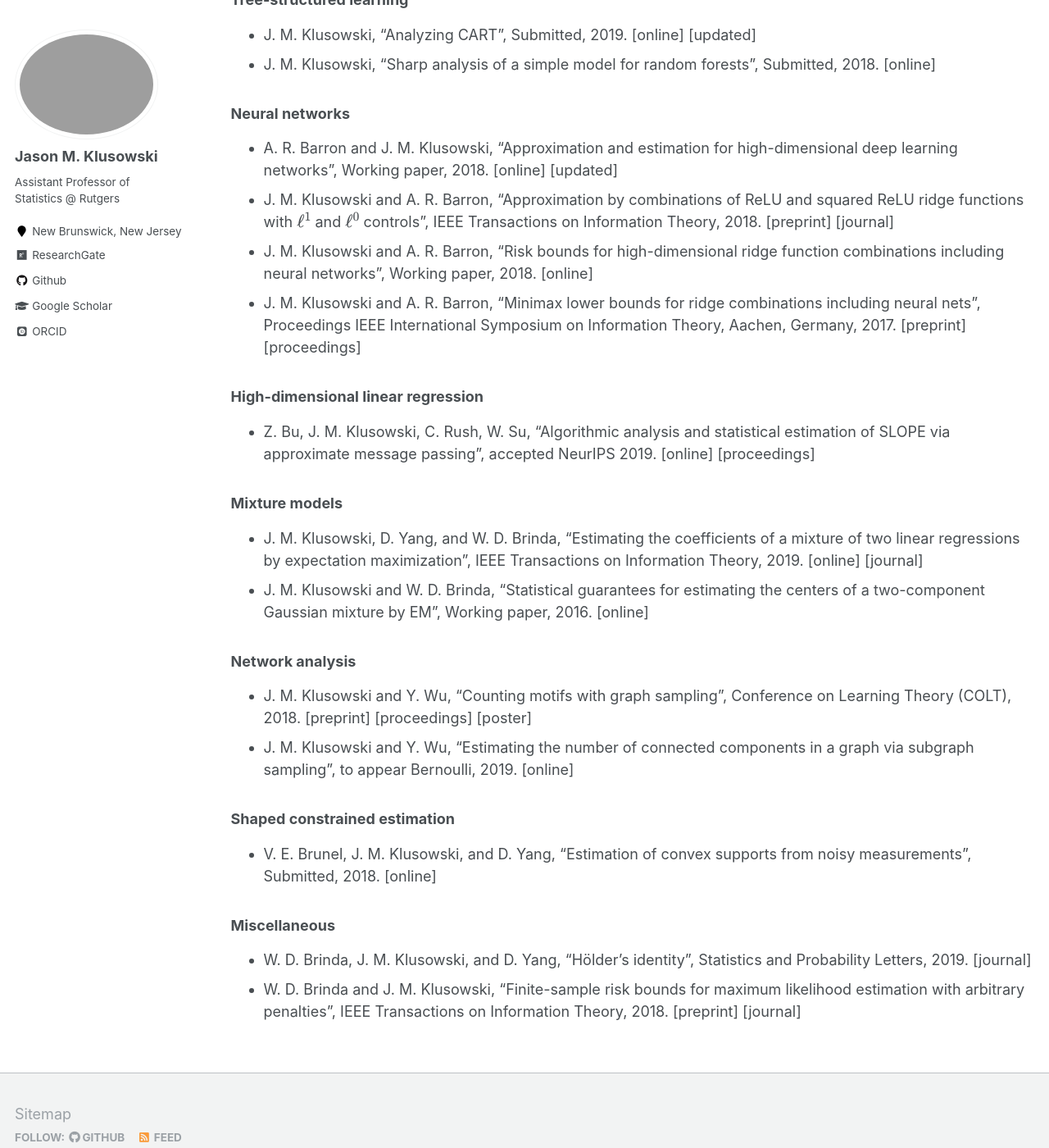
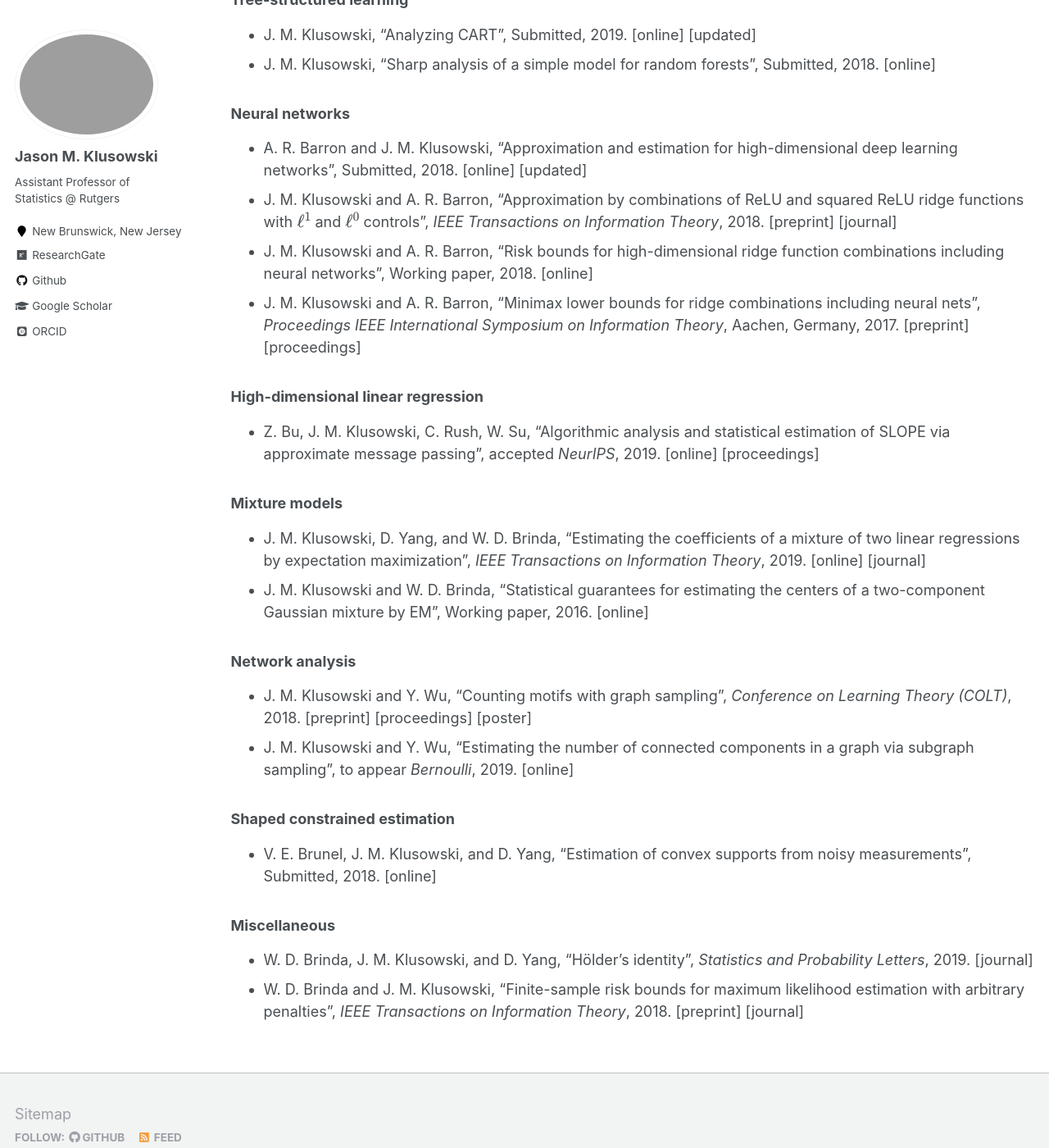
Before and after one commit to jasonklusowski/jasonklusowski.github.io, a Jekyll site: the page built from _pages/publications.md, in a window 1280 px wide and 1400 px high, scrolled down 238 px. Shown: the whole window at 82% size. Built offline with Jekyll 4.4.1, drawn with Linux system fonts in a browser that asks for light colours; some web fonts are replaced; formulas are drawn with MathJax 3.

Commit message:
Update publications.md

```diff
--- a/_pages/publications.md
+++ b/_pages/publications.md
@@ -14,24 +14,24 @@ You can also find my articles on my [Google Scholar profile](https://scholar.goo
 
 ### Neural networks
 
-* A. R. Barron and J. M. Klusowski, "Approximation and estimation for high-dimensional deep learning networks", Working paper, 2018. [online] [updated]
-* J. M. Klusowski and A. R. Barron, "Approximation by combinations of ReLU and squared ReLU ridge functions with $\ell^1$ and $\ell^0$ controls", IEEE Transactions on Information Theory, 2018. [preprint] [journal]
+* A. R. Barron and J. M. Klusowski, "Approximation and estimation for high-dimensional deep learning networks", Submitted, 2018. [online] [updated]
+* J. M. Klusowski and A. R. Barron, "Approximation by combinations of ReLU and squared ReLU ridge functions with $\ell^1$ and $\ell^0$ controls", _IEEE Transactions on Information Theory_, 2018. [preprint] [journal]
 * J. M. Klusowski and A. R. Barron, "Risk bounds for high-dimensional ridge function combinations including neural networks", Working paper, 2018. [online]
-* J. M. Klusowski and A. R. Barron, "Minimax lower bounds for ridge combinations including neural nets", Proceedings IEEE International Symposium on Information Theory, Aachen, Germany, 2017. [preprint] [proceedings]
+* J. M. Klusowski and A. R. Barron, "Minimax lower bounds for ridge combinations including neural nets", _Proceedings IEEE International Symposium on Information Theory_, Aachen, Germany, 2017. [preprint] [proceedings]
 
 ### High-dimensional linear regression
 
-* Z. Bu, J. M. Klusowski, C. Rush, W. Su, "Algorithmic analysis and statistical estimation of SLOPE via approximate message passing", accepted NeurIPS 2019. [online] [proceedings]
+* Z. Bu, J. M. Klusowski, C. Rush, W. Su, "Algorithmic analysis and statistical estimation of SLOPE via approximate message passing", accepted _NeurIPS_, 2019. [online] [proceedings]
 
 ### Mixture models
 
-* J. M. Klusowski, D. Yang, and W. D. Brinda, "Estimating the coefficients of a mixture of two linear regressions by expectation maximization", IEEE Transactions on Information Theory, 2019. [online] [journal]
+* J. M. Klusowski, D. Yang, and W. D. Brinda, "Estimating the coefficients of a mixture of two linear regressions by expectation maximization", _IEEE Transactions on Information Theory_, 2019. [online] [journal]
 * J. M. Klusowski and W. D. Brinda, "Statistical guarantees for estimating the centers of a two-component Gaussian mixture by EM", Working paper, 2016. [online]
 
 ### Network analysis
 
-* J. M. Klusowski and Y. Wu, "Counting motifs with graph sampling", Conference on Learning Theory (COLT), 2018. [preprint] [proceedings] [poster]
-* J. M. Klusowski and Y. Wu, "Estimating the number of connected components in a graph via subgraph sampling", to appear Bernoulli, 2019. [online]
+* J. M. Klusowski and Y. Wu, "Counting motifs with graph sampling", _Conference on Learning Theory (COLT)_, 2018. [preprint] [proceedings] [poster]
+* J. M. Klusowski and Y. Wu, "Estimating the number of connected components in a graph via subgraph sampling", to appear _Bernoulli_, 2019. [online]
 
 ### Shaped constrained estimation
 
@@ -39,5 +39,5 @@ You can also find my articles on my [Google Scholar profile](https://scholar.goo
 
 ### Miscellaneous
 
-* W. D. Brinda, J. M. Klusowski, and D. Yang, "Hölder's identity", Statistics and Probability Letters, 2019. [journal]
-* W. D. Brinda and J. M. Klusowski, "Finite-sample risk bounds for maximum likelihood estimation with arbitrary penalties", IEEE Transactions on Information Theory, 2018. [preprint] [journal]
+* W. D. Brinda, J. M. Klusowski, and D. Yang, "Hölder's identity", _Statistics and Probability Letters_, 2019. [journal]
+* W. D. Brinda and J. M. Klusowski, "Finite-sample risk bounds for maximum likelihood estimation with arbitrary penalties", _IEEE Transactions on Information Theory_, 2018. [preprint] [journal]
```
